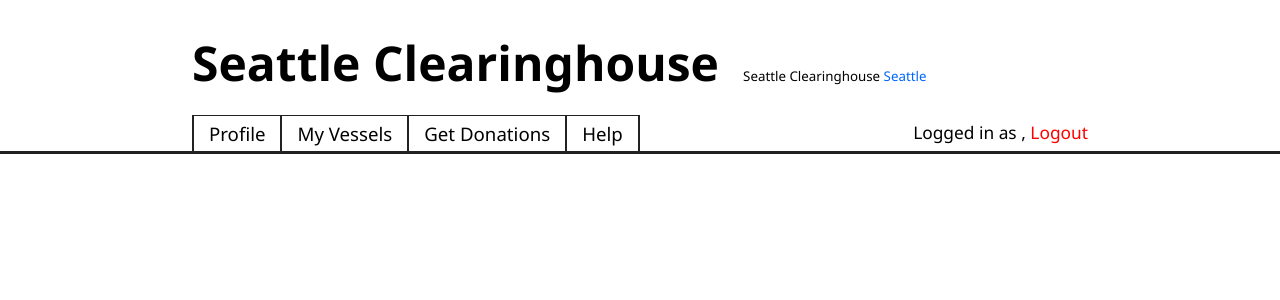
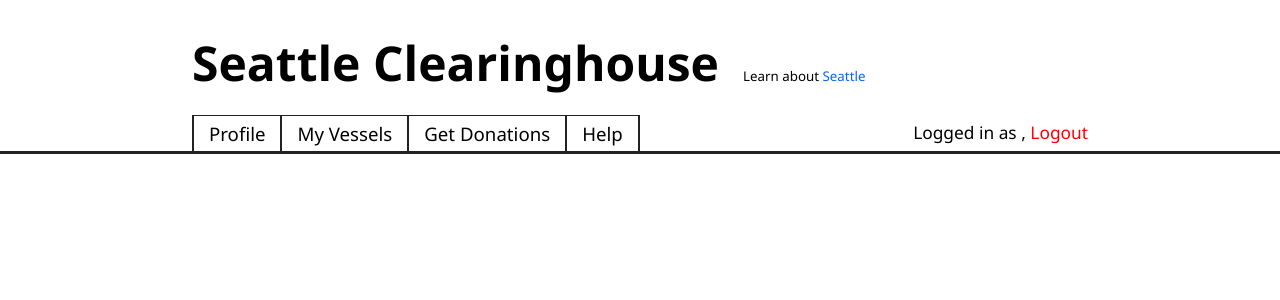
Before and after one commit to aOlmo/clearinghouse, a Django app: template website/html/templates/control/control_base.html in a window 1280 px wide. Shown: the top 300 px of the page. Run offline with Django 3.2, Linux system fonts and the light colour scheme; the template is opened without the code that fills it, so the values that code supplies are empty.

Commit message:
Changed the logo caption from "Seattle Clearinghouse Seattle(link)" to "learn about Seattle(link)"

```diff
--- a/website/html/templates/common/geni_base.html
+++ b/website/html/templates/common/geni_base.html
@@ -17,7 +17,7 @@
   {% block header %}
 	  <div id="header">
   		<span id="logo"><a href="{% url profile %}">Seattle Clearinghouse</a></span>
-  		<span id="caption">Seattle Clearinghouse <a href="https://seattle.cs.washington.edu">Seattle</a></span>
+  		<span id="caption">Learn about <a href="https://seattle.cs.washington.edu">Seattle</a></span>
   	</div>
 	{% endblock header%}
 
```
